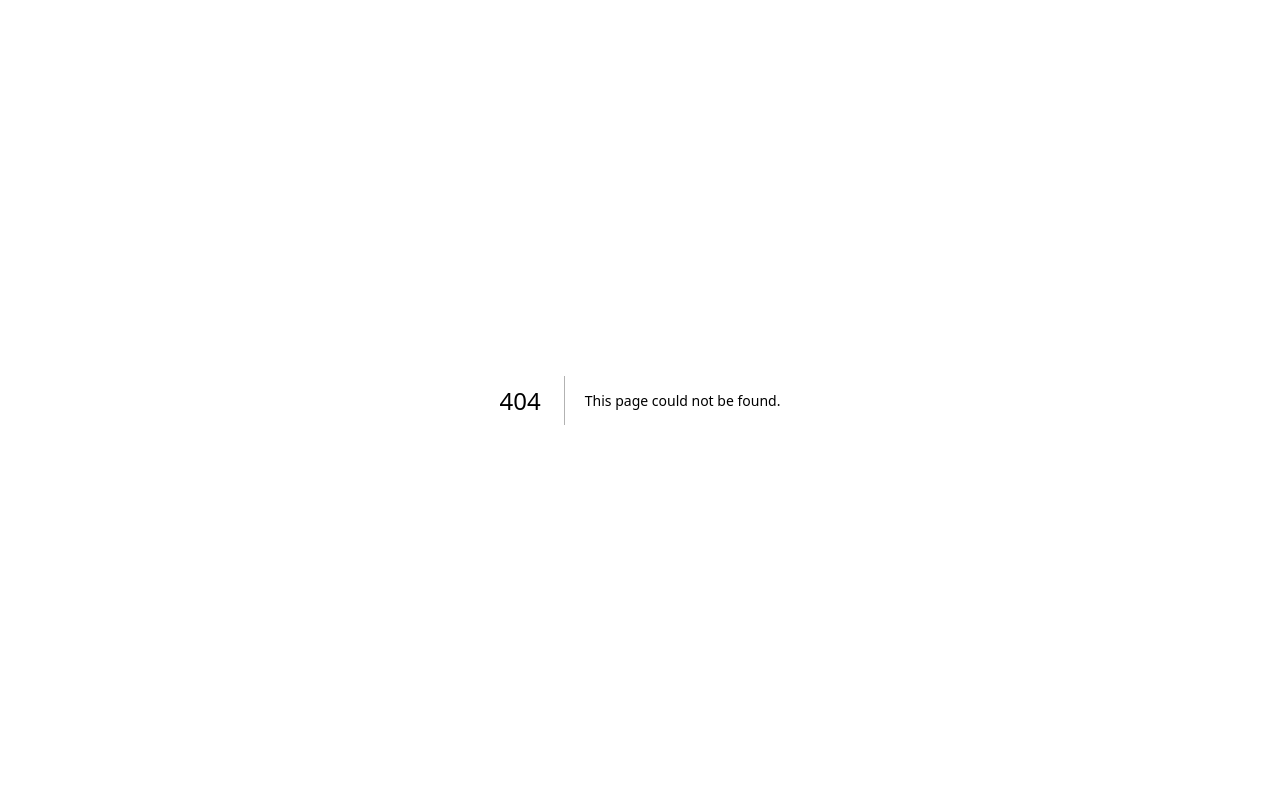
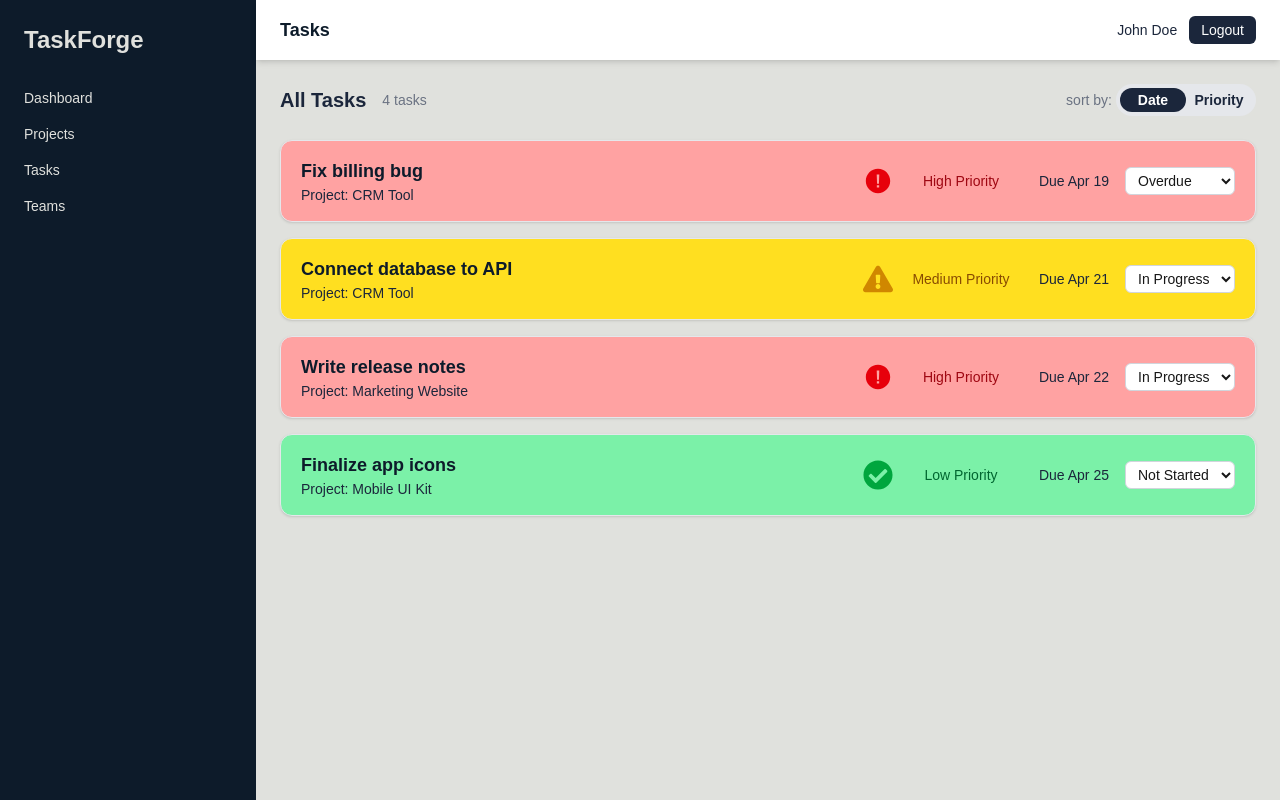
Before and after one commit to YanivRabin/TaskForge, a Next.js app in the folder client/: page /tasks in a window 1280 px wide. Before the commit this address had no page. Built offline with nearby package versions, Linux system fonts and the light colour scheme.

Commit message:
change task status

```diff
--- a/client/package.json
+++ b/client/package.json
@@ -9,6 +9,7 @@
     "lint": "next lint"
   },
   "dependencies": {
+    "@headlessui/react": "^2.2.2",
     "framer-motion": "^12.7.4",
     "next": "15.3.1",
     "react": "^19.0.0",
--- a/client/src/app/dashboard/page.tsx
+++ b/client/src/app/dashboard/page.tsx
@@ -7,6 +7,8 @@ import ProjectCard from "@/components/ProjectCard";
 import StatCard from "@/components/StatCard";
 import TaskListItem from "@/components/TaskListItem";
 import SortToggle from "@/components/SortToggle";
+import { priorityWeight } from "@/lib/constants";
+import { Task } from "@/types/task";
 import {
   FaTasks,
   FaClock,
@@ -14,19 +16,14 @@ import {
   FaExclamationTriangle,
 } from "react-icons/fa";
 
-const priorityWeight = {
-  high: 1,
-  medium: 2,
-  low: 3,
-};
-
-const initialTasks = [
+const initialTasks: Task[] = [
   {
     id: 1,
     title: "Write release notes",
     project: "Marketing Website",
     dueDate: "Apr 22",
     priority: "high" as const,
+    status: "in-progress",
   },
   {
     id: 2,
@@ -34,6 +31,7 @@ const initialTasks = [
     project: "CRM Tool",
     dueDate: "Apr 21",
     priority: "medium" as const,
+    status: "in-progress",
   },
   {
     id: 3,
@@ -41,6 +39,7 @@ const initialTasks = [
     project: "Mobile UI Kit",
     dueDate: "Apr 25",
     priority: "low" as const,
+    status: "in-progress",
   },
 ];
 
@@ -48,6 +47,8 @@ export default function DashboardPage() {
   const { showToast } = useToast();
   const [tasks, setTasks] = useState(initialTasks);
   const [sortBy, setSortBy] = useState<"date" | "priority">("date");
+  const [isOpen, setIsOpen] = useState(false);
+  const [editingTask, setEditingTask] = useState<Task | null>(null);
 
   const handleComplete = (id: number) => {
     const task = tasks.find((t) => t.id === id);
@@ -141,8 +142,6 @@ export default function DashboardPage() {
       <div className="space-y-4 mb-12">
         {tasks
           .sort((a, b) => {
-            const priorityWeight = { high: 1, medium: 2, low: 3 };
-
             if (sortBy === "priority") {
               return priorityWeight[a.priority] - priorityWeight[b.priority];
             } else {
@@ -157,12 +156,16 @@ export default function DashboardPage() {
           .map((task) => (
             <TaskListItem
               key={task.id}
-              title={task.title}
-              project={task.project}
-              dueDate={task.dueDate}
-              priority={task.priority}
-              completed={false}
-              onToggle={() => handleComplete(task.id)}
+              task={task}
+              onTaskStatusChange={(id, newStatus) => {
+                if (newStatus === "completed") {
+                  handleComplete(id);
+                } else {
+                  setTasks((prev) =>
+                    prev.map((t) => (t.id === id ? { ...t, status: newStatus } : t))
+                  );
+                }
+              }}
             />
           ))}
       </div>
--- /dev/null
+++ b/client/src/app/tasks/page.tsx
@@ -0,0 +1,127 @@
+"use client";
+
+import { useSearchParams } from "next/navigation";
+import { useEffect, useState } from "react";
+import TaskListItem from "@/components/TaskListItem";
+import SortToggle from "@/components/SortToggle";
+import DashboardLayout from "@/components/DashboardLayout";
+import { priorityWeight } from "@/lib/constants";
+import { Task } from "@/types/task";
+import { useToast } from "@/components/toast/ToastContext";
+
+const allTasks: Task[] = [
+  {
+    id: 1,
+    title: "Write release notes",
+    project: "Marketing Website",
+    dueDate: "Apr 22",
+    priority: "high",
+    status: "in-progress",
+  },
+  {
+    id: 2,
+    title: "Connect database to API",
+    project: "CRM Tool",
+    dueDate: "Apr 21",
+    priority: "medium",
+    status: "in-progress",
+  },
+  {
+    id: 3,
+    title: "Finalize app icons",
+    project: "Mobile UI Kit",
+    dueDate: "Apr 25",
+    priority: "low",
+    status: "not-started",
+  },
+  {
+    id: 4,
+    title: "Fix billing bug",
+    project: "CRM Tool",
+    dueDate: "Apr 19",
+    priority: "high",
+    status: "overdue",
+  },
+];
+
+export default function TasksPage() {
+  const searchParams = useSearchParams();
+  const { showToast } = useToast();
+  const [sortBy, setSortBy] = useState<"date" | "priority">("date");
+  const [tasks, setTasks] = useState(allTasks);
+
+  const handleComplete = (id: number) => {
+    const task = tasks.find((t) => t.id === id);
+    if (!task) return;
+
+    setTasks((prev) => prev.filter((t) => t.id !== id));
+
+    showToast({
+      message: `Marked "${task.title}" as complete.`,
+      onUndo: () => {
+        setTasks((prev) => [task, ...prev]);
+      },
+    });
+  };
+
+  useEffect(() => {
+    const statusFilter = searchParams.get("status");
+    const overdueFilter = searchParams.get("filter") === "overdue";
+
+    let filtered = allTasks;
+
+    if (statusFilter) {
+      filtered = filtered.filter((task) => task.status === statusFilter);
+    } else if (overdueFilter) {
+      filtered = filtered.filter((task) => task.status === "overdue");
+    }
+
+    setTasks(filtered);
+  }, [searchParams]);
+
+  const sortedTasks = [...tasks].sort((a, b) => {
+    if (sortBy === "priority") {
+      return priorityWeight[a.priority] - priorityWeight[b.priority];
+    } else {
+      const dateA = new Date(a.dueDate).getTime();
+      const dateB = new Date(b.dueDate).getTime();
+      if (dateA !== dateB) return dateA - dateB;
+      return priorityWeight[a.priority] - priorityWeight[b.priority];
+    }
+  });
+
+  return (
+    <DashboardLayout title="Tasks">
+      <div className="flex items-center justify-between mb-6">
+        <div className="flex items-center gap-4">
+          <h2 className="text-xl font-semibold text-secondary">All Tasks</h2>
+          <span className="text-sm text-gray-500">{tasks.length} tasks</span>
+        </div>
+        <div className="flex items-center gap-4">
+          <div className="flex items-center gap-1">
+            <span className="text-sm text-gray-500">sort by:</span>
+            <SortToggle sortBy={sortBy} setSortBy={setSortBy} />
+          </div>
+        </div>
+      </div>
+
+      <div className="space-y-4">
+        {sortedTasks.map((task) => (
+          <TaskListItem
+            key={task.id}
+            task={task}
+            onTaskStatusChange={(id, newStatus) => {
+              if (newStatus === "completed") {
+                handleComplete(id);
+              } else {
+                setTasks((prev) =>
+                  prev.map((t) => (t.id === id ? { ...t, status: newStatus } : t))
+                );
+              }
+            }}
+          />
+        ))}
+      </div>
+    </DashboardLayout>
+  );
+}
--- a/client/src/components/TaskListItem.tsx
+++ b/client/src/components/TaskListItem.tsx
@@ -1,16 +1,14 @@
 "use client";
 
+import { useState } from "react";
+import { Task, TaskStatus } from "@/types/task";
 import { FaCheckCircle, FaExclamationTriangle } from "react-icons/fa";
 import { IoAlertCircleSharp } from "react-icons/io5";
-import { useEffect, useState } from "react";
+import { useToast } from "@/components/toast/ToastContext";
 
 type TaskListItemProps = {
-  title: string;
-  dueDate: string;
-  priority?: "low" | "medium" | "high";
-  project?: string;
-  completed?: boolean;
-  onToggle?: (completed: boolean) => void;
+  task: Task;
+  onTaskStatusChange?: (id: number, newTaskStatus: TaskStatus) => void;
 };
 
 const priorityColorMap = {
@@ -32,29 +30,23 @@ const priorityIconMap = {
 };
 
 export default function TaskListItem({
-  title,
-  dueDate,
-  priority = "medium",
-  project,
-  completed = false,
-  onToggle,
+  task,
+  onTaskStatusChange,
 }: TaskListItemProps) {
-  const [isChecked, setIsChecked] = useState(completed);
   const [isVisible, setIsVisible] = useState(true);
+  const [currentStatus, setCurrentStatus] = useState<TaskStatus>(task.status);
+
+  const { id, title, project, dueDate, priority } = task;
 
   const textColor = priorityColorMap[priority];
   const bgColor = priorityBgMap[priority];
   const icon = priorityIconMap[priority];
 
-  const handleCheck = () => {
-    setIsChecked(true);
-    onToggle?.(true);
-    setTimeout(() => setIsVisible(false), 400);
+  const handleTaskStatusChange = (e: React.ChangeEvent<HTMLSelectElement>) => {
+    const newStatus = e.target.value as TaskStatus;
+    setCurrentStatus(newStatus);
+    onTaskStatusChange?.(id, newStatus);
   };
-
-  useEffect(() => {
-    setIsChecked(completed);
-  }, [completed]);
 
   if (!isVisible) return null;
 
@@ -64,52 +56,34 @@ export default function TaskListItem({
         flex justify-between items-center gap-4
         ${bgColor} border border-gray-200 rounded-xl px-5 py-4
         shadow-sm hover:shadow-md transition-all duration-400 ease-in-out
-        ${isChecked ? "opacity-0 scale-95" : "opacity-100 scale-100"}
+        ${currentStatus === "completed" ? "opacity-0 scale-95" : "opacity-100 scale-100"}
       `}
     >
-      {/* Left: checkbox + content */}
-      <div className="flex items-center gap-4 w-full">
-        <input
-          type="checkbox"
-          checked={isChecked}
-          onChange={handleCheck}
-          className="h-5 w-5 accent-secondary rounded border-gray-400"
-        />
-
-        <div className="flex flex-col w-full">
-          <h4
-            className={`text-lg font-semibold text-primary ${
-              isChecked ? "line-through opacity-60" : ""
-            }`}
-          >
-            {title}
-          </h4>
-          {project && (
-            <p
-              className={`text-sm text-secondary ${
-                isChecked ? "line-through opacity-60" : ""
-              }`}
-            >
-              Project: {project}
-            </p>
-          )}
-        </div>
+      {/* Left: task content */}
+      <div className="flex flex-col w-full">
+        <h4 className="text-lg font-semibold text-primary">{title}</h4>
+        {project && <p className="text-sm text-secondary">Project: {project}</p>}
       </div>
 
-      {/* Right: priority + due date */}
-      <div className="flex items-center gap-2 min-w-[320px] justify-end">
-        {/* Icon */}
+      {/* Right: priority + due date + dropdown */}
+      <div className="flex items-center gap-4 min-w-[380px] justify-end">
         <div className="flex justify-center">{icon}</div>
-
-        {/* Priority text */}
         <div className={`w-26 text-sm font-medium ${textColor} text-center`}>
           {priority.charAt(0).toUpperCase() + priority.slice(1)} Priority
         </div>
-
-        {/* Due date */}
         <div className="text-sm text-secondary whitespace-nowrap w-20 text-right">
           Due {dueDate}
         </div>
+        <select
+          value={currentStatus}
+          onChange={handleTaskStatusChange}
+          className="text-sm bg-white border border-gray-300 px-2 py-1 rounded-md focus:ring-2 focus:ring-secondary focus:outline-none"
+        >
+          <option value="not-started">Not Started</option>
+          <option value="in-progress">In Progress</option>
+          <option value="completed">Completed</option>
+          <option value="overdue">Overdue</option>
+        </select>
       </div>
     </div>
   );
--- /dev/null
+++ b/client/src/components/TaskModal.tsx
@@ -0,0 +1,119 @@
+"use client";
+
+import { useState, useEffect } from "react";
+import { Dialog, DialogPanel, DialogTitle } from "@headlessui/react";
+import { TaskInput } from "@/types/task";
+
+type TaskModalProps = {
+  isOpen: boolean;
+  onClose: () => void;
+  onSave: (task: TaskInput) => void;
+  defaultValues?: TaskInput;
+};
+
+export default function TaskModal({
+  isOpen,
+  onClose,
+  onSave,
+  defaultValues,
+}: TaskModalProps) {
+  const [formData, setFormData] = useState<TaskInput>({
+    title: "",
+    project: "",
+    dueDate: "",
+    priority: "medium",
+    status: "not-started",
+  });
+
+  useEffect(() => {
+    if (defaultValues) {
+      setFormData(defaultValues);
+    }
+  }, [defaultValues]);
+
+  const handleChange = (
+    e: React.ChangeEvent<HTMLInputElement | HTMLSelectElement>
+  ) => {
+    const { name, value } = e.target;
+    setFormData((prev) => ({ ...prev, [name]: value }));
+  };
+
+  const handleSubmit = () => {
+    onSave(formData);
+    onClose();
+  };
+
+  return (
+    <Dialog open={isOpen} onClose={onClose} className="relative z-50">
+      <div className="fixed inset-0 bg-black/30" aria-hidden="true" />
+      <div className="fixed inset-0 flex items-center justify-center p-4">
+        <DialogPanel className="bg-white rounded-2xl p-6 w-full max-w-md shadow-2xl transition-all animate-fade-in">
+          <DialogTitle className="text-xl font-bold text-secondary mb-4">
+            {defaultValues ? "Edit Task" : "Create Task"}
+          </DialogTitle>
+
+          <div className="space-y-4">
+            <input
+              name="title"
+              value={formData.title}
+              onChange={handleChange}
+              placeholder="Task Title"
+              className="w-full border border-gray-300 focus:ring-2 focus:ring-secondary focus:outline-none px-3 py-2 rounded-lg text-sm"
+            />
+            <input
+              name="project"
+              value={formData.project}
+              onChange={handleChange}
+              placeholder="Project Name"
+              className="w-full border border-gray-300 focus:ring-2 focus:ring-secondary focus:outline-none px-3 py-2 rounded-lg text-sm"
+            />
+            <input
+              type="date"
+              name="dueDate"
+              value={formData.dueDate}
+              onChange={handleChange}
+              className="w-full border border-gray-300 focus:ring-2 focus:ring-secondary focus:outline-none px-3 py-2 rounded-lg text-sm"
+            />
+            <select
+              name="priority"
+              value={formData.priority}
+              onChange={handleChange}
+              className="w-full border border-gray-300 focus:ring-2 focus:ring-secondary focus:outline-none px-3 py-2 rounded-lg text-sm"
+            >
+              <option value="high">High</option>
+              <option value="medium">Medium</option>
+              <option value="low">Low</option>
+            </select>
+            {defaultValues && (
+              <select
+                name="status"
+                value={formData.status}
+                onChange={handleChange}
+                className="w-full border border-gray-300 focus:ring-2 focus:ring-secondary focus:outline-none px-3 py-2 rounded-lg text-sm"
+              >
+                <option value="in-progress">In Progress</option>
+                <option value="completed">Completed</option>
+                <option value="overdue">Overdue</option>
+              </select>
+            )}
+          </div>
+
+          <div className="mt-6 flex justify-end gap-3">
+            <button
+              onClick={onClose}
+              className="px-4 py-2 rounded bg-gray-100 text-gray-700 hover:bg-gray-200 text-sm"
+            >
+              Cancel
+            </button>
+            <button
+              onClick={handleSubmit}
+              className="px-4 py-2 rounded bg-secondary text-white hover:bg-tertiary text-sm"
+            >
+              Save
+            </button>
+          </div>
+        </DialogPanel>
+      </div>
+    </Dialog>
+  );
+}
--- /dev/null
+++ b/client/src/lib/constants.ts
@@ -0,0 +1,5 @@
+export const priorityWeight = {
+  high: 1,
+  medium: 2,
+  low: 3,
+} as const;
--- /dev/null
+++ b/client/src/types/task.ts
@@ -0,0 +1,17 @@
+export type Priority = "low" | "medium" | "high";
+export type TaskStatus =
+  | "not-started"
+  | "in-progress"
+  | "completed"
+  | "overdue";
+
+export type Task = {
+  id: number;
+  title: string;
+  project: string;
+  dueDate: string;
+  priority: Priority;
+  status: TaskStatus;
+};
+
+export type TaskInput = Omit<Task, "id">;
```
Also changed, not shown: 1 other file (tests, documents, lock files or other folders).
